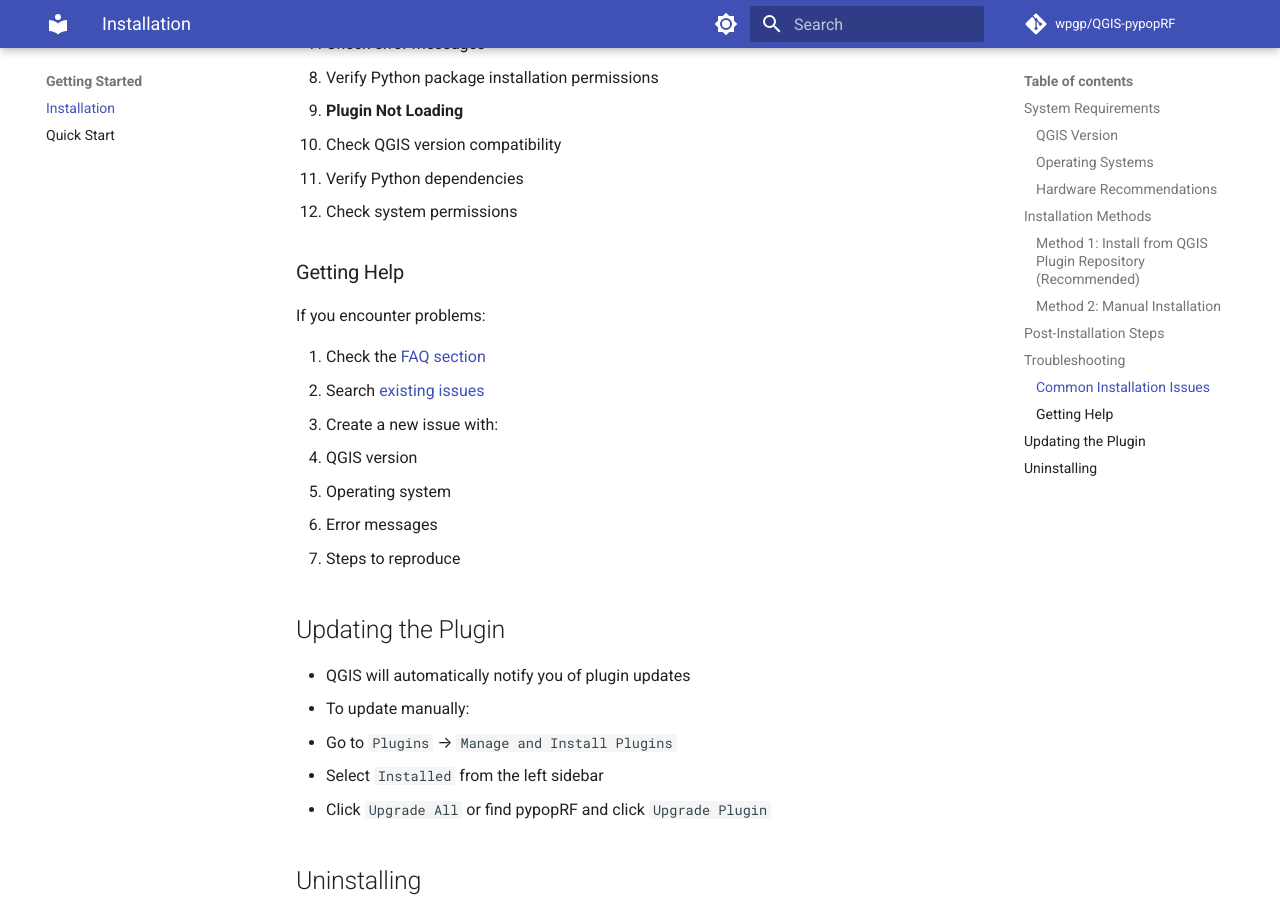
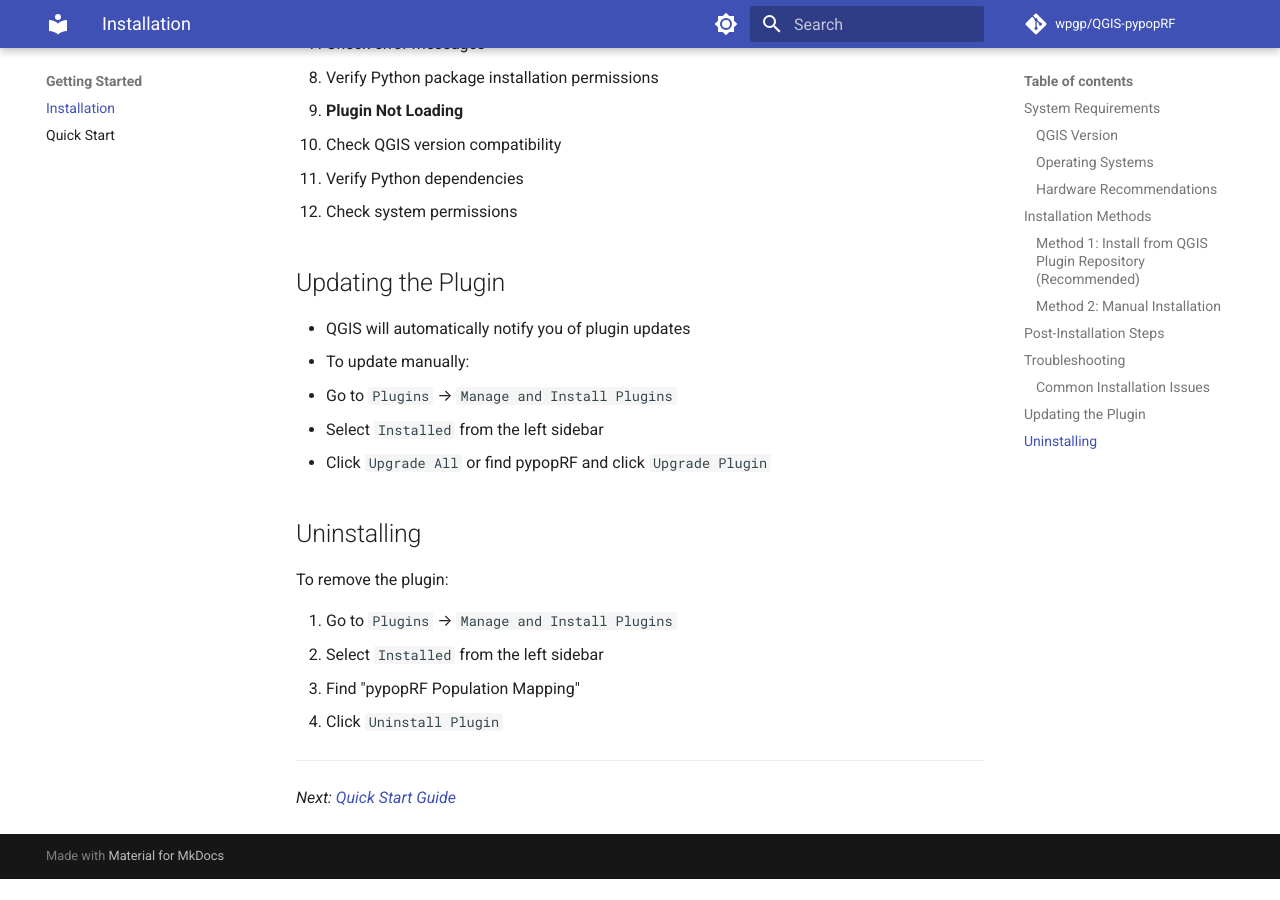
Before and after one commit to wpgp/QGIS-pypopRF, an MkDocs documentation site: the page built from docs/getting-started/installation.md, in a window 1280 px wide and 900 px high, scrolled down 2724 px. Built offline with MkDocs 1.6.1 and Material for MkDocs 9.7.7, drawn with Linux system fonts in a browser that asks for light colours; comment, search, counter and statistics services are not loaded; after the commit the page ends 3603 px from its top, so only the background shows below that.

Commit message:
improved docs

```diff
--- a/docs/getting-started/installation.md
+++ b/docs/getting-started/installation.md
@@ -92,17 +92,6 @@
    - Verify Python dependencies
    - Check system permissions
 
-### Getting Help
-
-If you encounter problems:
-
-1. Check the [FAQ section](../technical/troubleshooting.md)
-2. Search [existing issues](https://github.com/wpgp/QGIS-pypopRF/issues)
-3. Create a new issue with:
-   - QGIS version
-   - Operating system
-   - Error messages
-   - Steps to reproduce
 
 ## Updating the Plugin
 
```
Also changed, not shown: docs/development.md (+0 -2 lines), docs/getting-started/quickstart.md (+0 -3 lines), docs/index.md (+1 -1 lines), docs/user-guide/interface.md (+0 -4 lines), docs/user-guide/running-analysis.md (+2 -6 lines).
